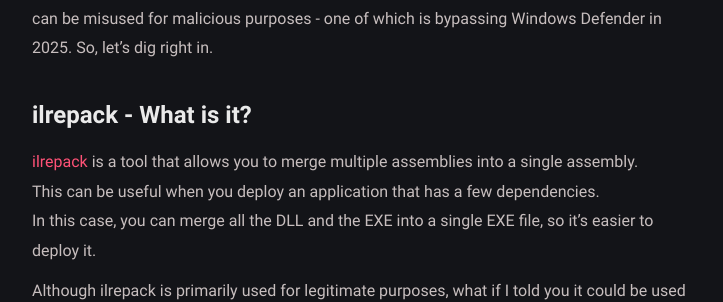
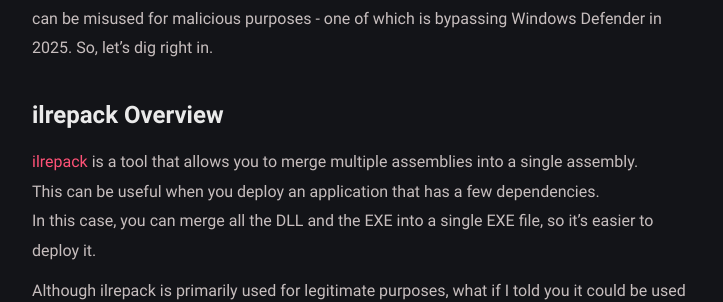
Before and after one commit to Extravenger/extravenger.github.io, a Jekyll site: the page built from _posts/bypassing-windefender-2025/2025-03-10-il-repack.md, in a window 1280 px wide and 900 px high, scrolled down 498 px. Shown: the part 159-461 px from the top of the window, without its empty margins (278-1001 px from the left). Built offline with Jekyll 4.4.1, drawn with Linux system fonts in a browser that asks for light colours.

Commit message:
Update 2025-03-10-il-repack.md

```diff
--- a/_posts/bypassing-windefender-2025/2025-03-10-il-repack.md
+++ b/_posts/bypassing-windefender-2025/2025-03-10-il-repack.md
@@ -13,7 +13,7 @@
 
 While there is always room for improvement, today I will demonstrate how legitimate tools can be misused for malicious purposes - one of which is bypassing Windows Defender in 2025. So, let’s dig right in.
 
-# ilrepack - What is it?
+# ilrepack Overview
 
 [ilrepack](https://github.com/gluck/il-repack) is a tool that allows you to merge multiple assemblies into a single assembly.<br>
 This can be useful when you deploy an application that has a few dependencies.<br>
```
